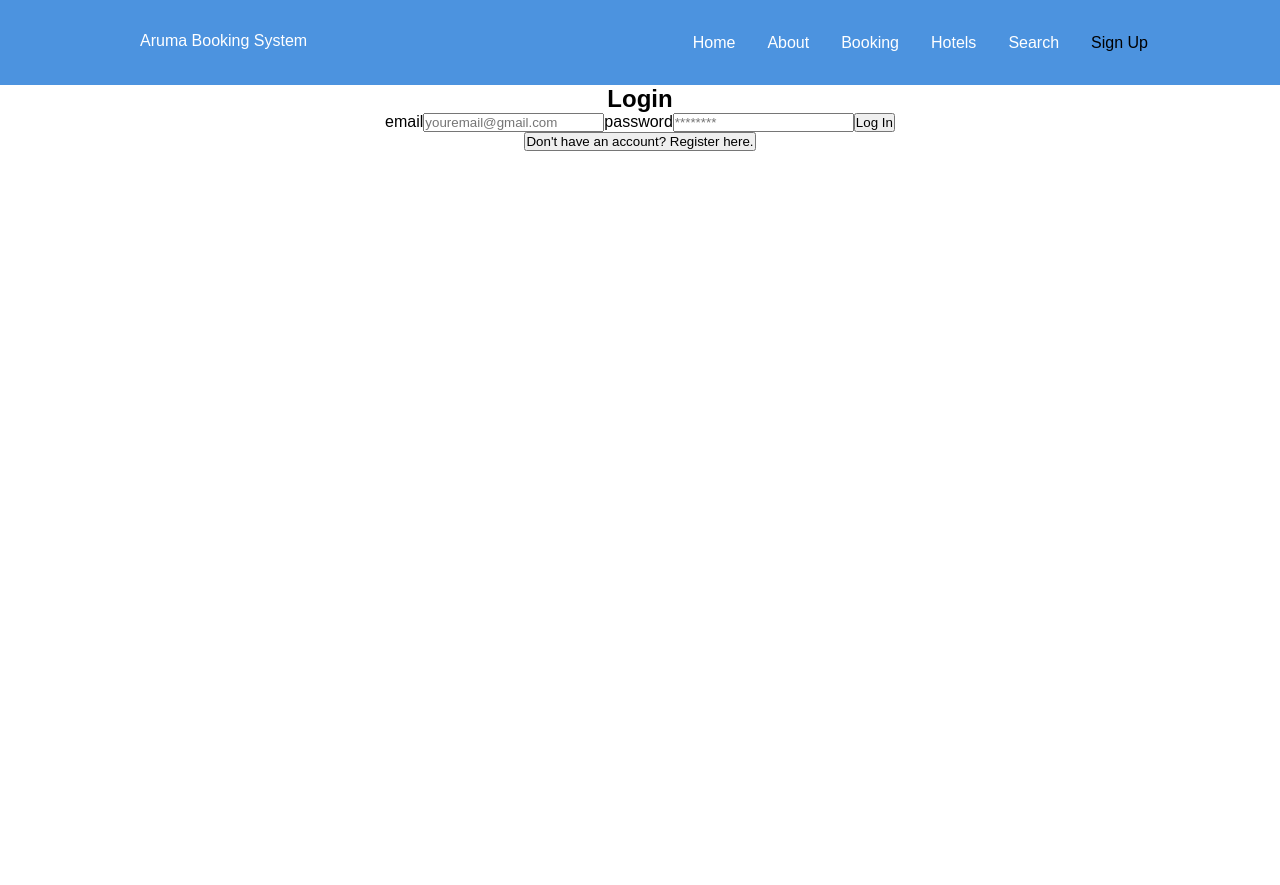
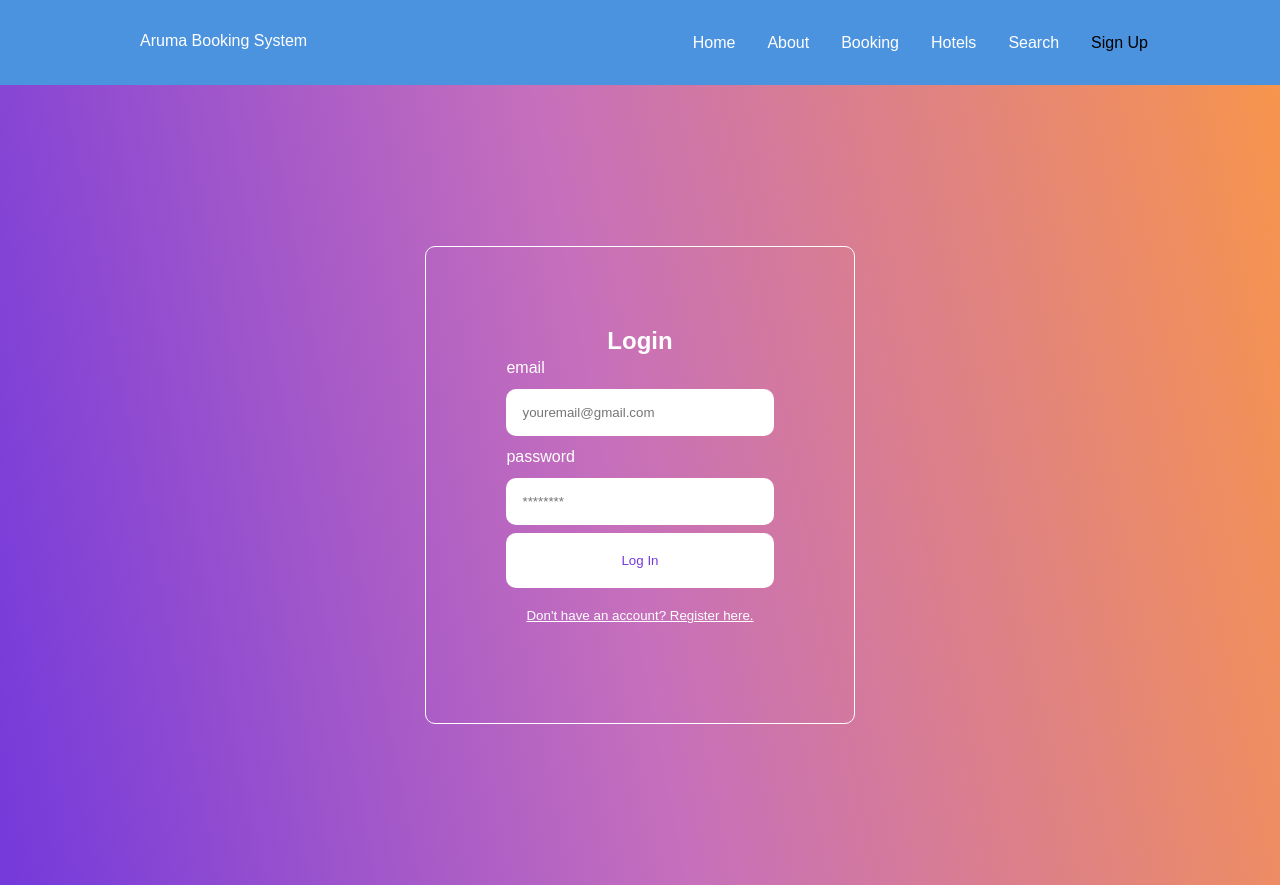
Before and after one commit to Fahmi-IT/CSI2132_Project, a React (Create React App) app: page /signup in a window 1280 px wide. Before the commit the page ends 800 px from the top, so only its background shows below. Built offline with nearby package versions, Linux system fonts and the light colour scheme.

Commit message:
final UI changes done

```diff
--- a/src/components/pages/signup.css
+++ b/src/components/pages/signup.css
@@ -0,0 +1,50 @@
+.loginPg {
+    text-align: center;
+    display: flex;
+    min-height: 100vh;
+    align-items: center;
+    justify-content: center;
+    color: white;
+    background-image: linear-gradient(79deg, #7439db, #C66FBC 48%, #F7944D);
+}
+
+.auth-form-container, .login-form, .register-form {
+    display: flex;
+    flex-direction: column;
+}
+
+@media screen and (min-width: 600px) {
+    .auth-form-container {
+        padding: 5rem;
+        border: 1px solid white;
+        border-radius: 10px;
+        margin: 0.5rem;
+    }
+}
+
+label {
+    text-align: left;
+    padding: 0.25rem 0;
+}
+
+input {
+    margin: 0.5rem 0;
+    padding: 1rem;
+    border: none;
+    border-radius: 10px;
+}
+
+button {
+    border: none;
+    background-color: white;
+    padding: 20px;
+    border-radius: 10px;
+    cursor: pointer;
+    color: #7439db;
+}
+
+.link-btn {
+    background: none;
+    color: white;
+    text-decoration: underline;
+}
```
